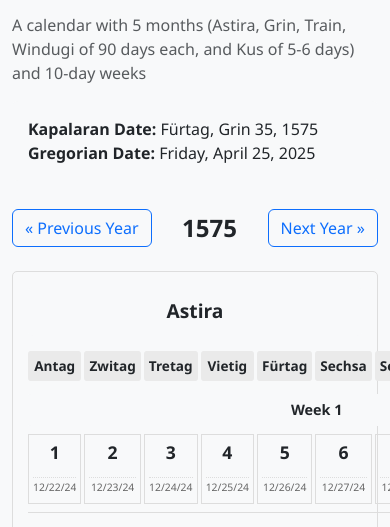
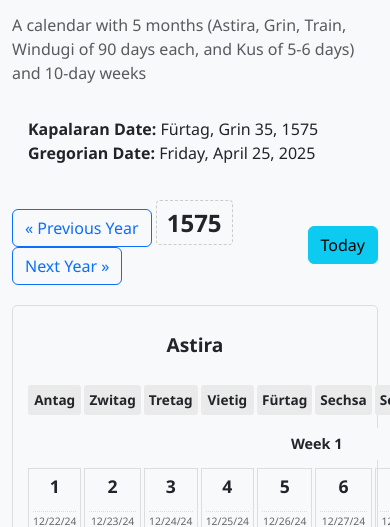
Before and after one commit to fabicious/kalandar, a Flask app: page /calendar in a window 390 px wide; the page is wider, and only the part inside the window is pictured. Shown: the part 158-685 px from the top of that part. Run offline with Flask 3, Linux system fonts and the light colour scheme; data that the repository does not hold is empty.

Commit message:
Add calendar usability enhancements
- Added "Today" button to navigate to the current date
- Highlighted today's date with a blue border
- Improved year selector styling for better visibility
- Added visual cue for the current day in the calendar view
- Enhanced date navigation controls with responsive layout

🤖 Generated with [Claude Code](https://claude.ai/code)

Co-Authored-By: Claude <noreply@anthropic.com>

```diff
--- a/kalandar/templates/calendar.html
+++ b/kalandar/templates/calendar.html
@@ -58,6 +58,10 @@
         flex-direction: column;
         justify-content: space-between;
     }
+    .day-cell.today {
+        background-color: #f0f8ff;
+        border: 2px solid #007bff;
+    }
     .day-number {
         font-size: 1.1em;
         font-weight: bold;
@@ -98,10 +102,13 @@
         font-weight: bold;
         cursor: pointer;
         padding: 5px 10px;
+        background-color: #f8f9fa;
+        border-radius: 4px;
+        border: 1px dashed #ccc;
     }
     .year-display:hover {
-        background-color: #f0f0f0;
-        border-radius: 4px;
+        background-color: #e9ecef;
+        border-color: #adb5bd;
     }
     .day-header {
         font-weight: bold;
@@ -148,10 +155,17 @@
         </div>
 
         <div class="calendar-nav">
-            <button id="prev-year" class="btn btn-outline-primary">&laquo; Previous Year</button>
-            <span class="year-display" id="current-year">2025</span>
-            <input type="number" id="year-input" class="form-control d-none" style="width: 100px; display: inline-block;">
-            <button id="next-year" class="btn btn-outline-primary">Next Year &raquo;</button>
+            <div class="row align-items-center">
+                <div class="col">
+                    <button id="prev-year" class="btn btn-outline-primary">&laquo; Previous Year</button>
+                    <span class="year-display" id="current-year">2025</span>
+                    <input type="number" id="year-input" class="form-control d-none" style="width: 100px; display: inline-block;">
+                    <button id="next-year" class="btn btn-outline-primary">Next Year &raquo;</button>
+                </div>
+                <div class="col-auto">
+                    <button id="go-to-today" class="btn btn-info">Today</button>
+                </div>
+            </div>
         </div>
 
         <div id="custom-calendar"></div>
@@ -366,6 +380,17 @@
                     for (let day = startDay; day <= endDay; day++) {
                         const dayCell = document.createElement('div');
                         dayCell.className = 'day-cell';
+
+                        // Highlight today's date if we're in the current year and this is today
+                        const isCurrentDay = (
+                            currentYear === {{ custom_today.year }} &&
+                            month === {{ custom_today.month }} &&
+                            day === {{ custom_today.day }}
+                        );
+
+                        if (isCurrentDay) {
+                            dayCell.classList.add('today');
+                        }
 
                         // Create day number element
                         const dayNumber = document.createElement('div');
@@ -774,6 +799,14 @@
             yearDisplay.classList.remove('d-none');
         });
 
+        // Go to today button
+        document.getElementById('go-to-today').addEventListener('click', function() {
+            const today = new Date();
+            // Default to the server's custom_today year if available
+            currentYear = {{ custom_today.year }};
+            updateCalendarYear(currentYear);
+        });
+
         // Function to update calendar year
         function updateCalendarYear(year) {
             // Fetch new date mappings before rendering
```
